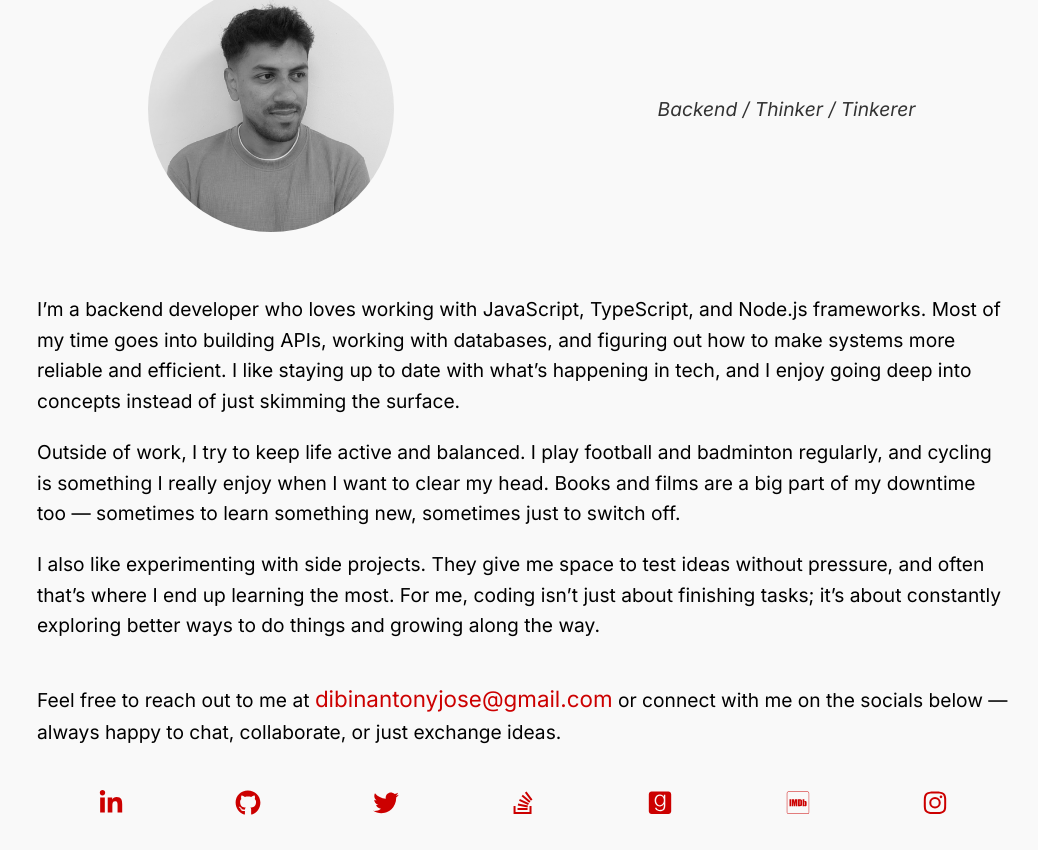
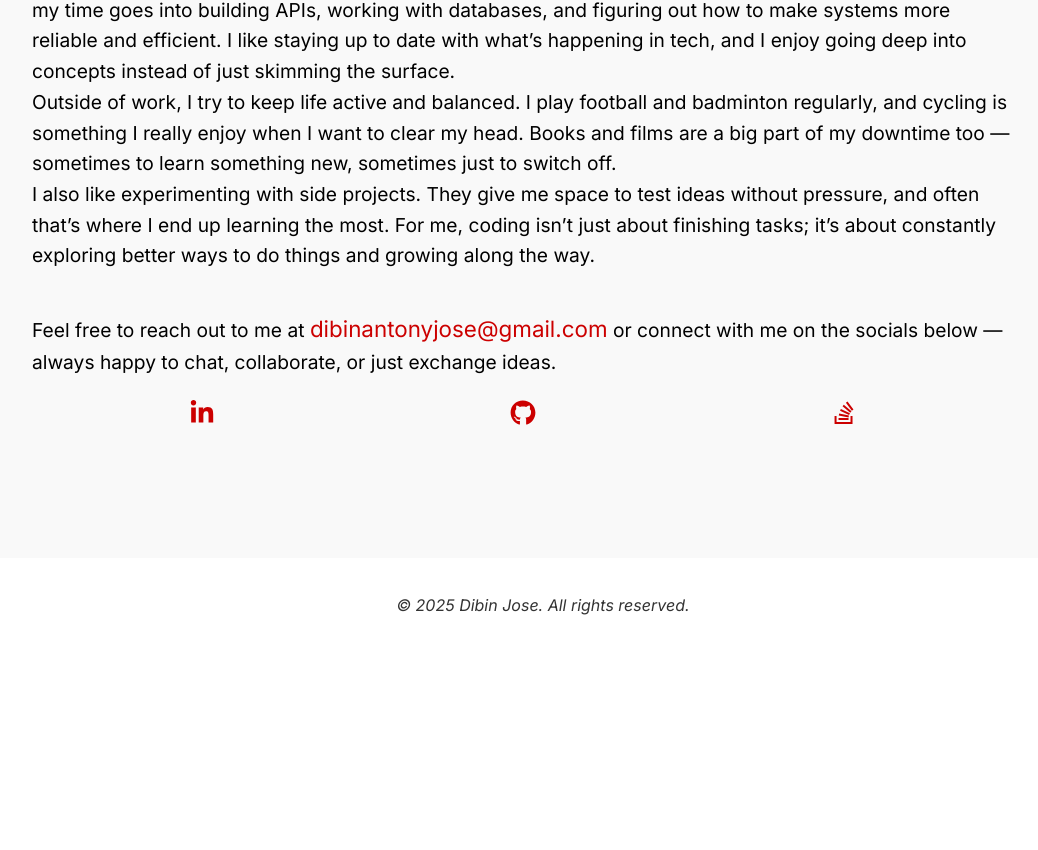
Before and after one commit to dibinantonyjose/dibinantonyjose.github.io, a React (Vite) app: page / in a window 1280 px wide. Shown: the part 310-1160 px from the top of the page, without its empty margins (117-1155 px from the left). After the commit the page ends 928 px from the top, so only its background shows below. Built offline with nearby package versions, Linux system fonts and the light colour scheme.

Commit message:
Refactor: remove unwanted parts

```diff
--- a/src/Contact/Contact.jsx
+++ b/src/Contact/Contact.jsx
@@ -1,11 +1,7 @@
 import {
   faGithub,
-  faGoodreads,
-  faImdb,
-  faInstagram,
   faLinkedinIn,
   faStackOverflow,
-  faTwitter,
 } from "@fortawesome/free-brands-svg-icons";
 import { FontAwesomeIcon } from "@fortawesome/react-fontawesome";
 import "./Contact.css";
@@ -42,16 +38,6 @@ function Contact() {
         </li>
         <li>
           <a
-            href="https://twitter.com/dibinantonyjose"
-            target="_blank"
-            rel="noreferrer"
-            aria-label="Connect with me on twitter"
-          >
-            <FontAwesomeIcon icon={faTwitter} />
-          </a>
-        </li>
-        <li>
-          <a
             href="https://stackoverflow.com/users/11405308/dibinantonyjose"
             target="_blank"
             rel="noreferrer"
@@ -60,36 +46,6 @@ function Contact() {
             <FontAwesomeIcon icon={faStackOverflow} />
           </a>
         </li>
-        <li>
-          <a
-            href="https://www.goodreads.com/dibinantonyjose"
-            target="_blank"
-            rel="noreferrer"
-            aria-label="Follow me on good reads"
-          >
-            <FontAwesomeIcon icon={faGoodreads} />
-          </a>
-        </li>
-        <li>
-          <a
-            href="https://www.imdb.com/user/ur144606862/"
-            target="_blank"
-            rel="noreferrer"
-            aria-label="Follow me on imdb"
-          >
-            <FontAwesomeIcon icon={faImdb} />
-          </a>
-        </li>
-        <li>
-          <a
-            href="https://www.instagram.com/dibinantonyjose/"
-            target="_blank"
-            rel="noreferrer"
-            aria-label="Connect with me on instagram"
-          >
-            <FontAwesomeIcon icon={faInstagram} />
-          </a>
-        </li>
       </ul>
     </section>
   );
--- a/src/Home.jsx
+++ b/src/Home.jsx
@@ -1,11 +1,9 @@
 import Contact from "./Contact/Contact";
 import Description from "./Description";
-import Landing from "./Landing/Landing";
 
 function Home() {
   return (
     <>
-      <Landing />
       <Description />
       <Contact />
     </>
--- a/src/Landing/Landing.css
+++ /dev/null
@@ -1,43 +0,0 @@
-p {
-  margin: 20px 5px;
-}
-
-.landing {
-  display: flex;
-  justify-content: space-around;
-  gap: 50px;
-  align-items: center;
-}
-
-.landing img {
-  width: 290px;
-  height: 290px;
-  border-radius: 50%;
-  padding: 22px;
-}
-
-.landing p {
-  font-style: italic;
-  text-align: center;
-  color: var(--secondary-text-color);
-}
-
-@media (max-width: 768px) {
-  .landing {
-    display: block;
-    text-align: center;
-  }
-
-  .landing img {
-    width: 255px;
-    height: 255px;
-    border-radius: 50%;
-    margin: 0px auto;
-  }
-
-  .landing p {
-    font-style: italic;
-    text-align: center;
-    font-size: 1.2rem;
-  }
-}
--- a/src/Landing/Landing.jsx
+++ /dev/null
@@ -1,15 +0,0 @@
-import profilePic from "../assets/profile-picture.jpg";
-import "./Landing.css";
-
-function Landing() {
-  return (
-    <section>
-      <div className="landing">
-        <img src={profilePic} alt="profile-picture" />
-        <p>Backend / Thinker / Tinkerer</p>
-      </div>
-    </section>
-  );
-}
-
-export default Landing;
```
Also changed, not shown: src/assets/profile-picture.jpg (deleted), 1 other file (tests, documents, lock files or other folders).
